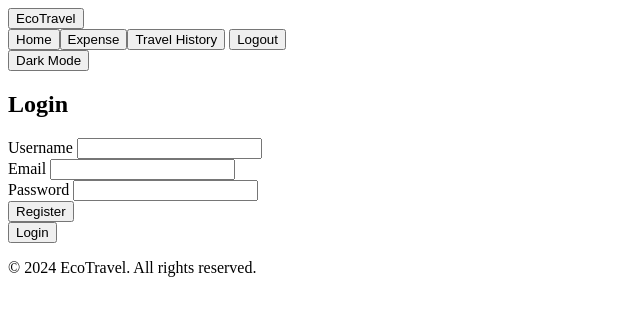
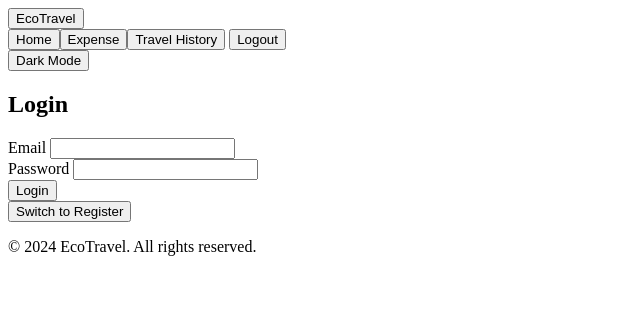
Before and after one commit to Ayush-vachhani/ECO_FRIENDLY_TRAVEL_PLANNER, a SvelteKit app: page /register in a window 1280 px wide. Shown: the top 316 px of the page, without its empty margins (0-640 px from the left). Built offline with nearby package versions, Linux system fonts and the light colour scheme; a web font is replaced by a local one; what pocketbase would draw is missing.

Commit message:
Updated layout and registration method.

```diff
--- a/src/routes/+layout.svelte
+++ b/src/routes/+layout.svelte
@@ -27,14 +27,14 @@
 
     <div class="flex space-x-4">
         {#each Object.entries(routes) as [path, name]}
-            {#if $page.url.pathname !== path && name !== 'Register'}
+            {#if $page.url.pathname !== path && $currentUser}
                 <button class="btn btn-outline btn-primary" on:click={() => goto(path)}>{name}</button>
             {/if}
         {/each}
         {#if $currentUser}
             <button class="btn btn-outline btn-primary" on:click={logout}>Logout</button>
-        {:else}
-            <button class="btn btn-outline btn-primary" on:click={() => goto('/register')}>Logout</button>
+        {:else if $page.url.pathname !== '/register'}
+            <button class="btn btn-outline btn-primary" on:click={() => goto('/register')}>Register</button>
         {/if}
     </div>
 
--- a/src/routes/register/+page.svelte
+++ b/src/routes/register/+page.svelte
@@ -5,16 +5,10 @@
     let username = '';
     let email = '';
     let password = '';
-
-    export let form: registerForm;
-
-    interface registerForm {
-        email: string;
-        password: string;
-        username: string;
-    }
+    let isLoggingIn = true;
 
     async function register() {
+        if (!isLoggingIn) {
             const data = {
                 "username": username,
                 "email": email,
@@ -22,14 +16,23 @@
                 "password": password,
                 "passwordConfirm": password,
             };
+            try {
                 await pb.collection('users').create(data);
+            }
+            catch (e) {
+                alert("Invalid credentials or record not found")
+            }
+            finally {
+                return;
+            }
+        }
+        try {
             await pb.collection('users').authWithPassword(email, password);
             await goto('/');
         }
-
-    async function login() {
-        await pb.collection('users').authWithPassword(email, password);
-        await goto('/');
+        catch (e) {
+            alert("Invalid credentials or record not found");
+        }
     }
 </script>
 
@@ -37,21 +40,19 @@
     .card {
         width: 400px;
     }
-
-    .card-title {
-        text-align: center;
-    }
 </style>
 
 <div class="flex justify-center items-center h-screen">
     <div class="card mx-auto max-w-2xl shadow-2xl bg-base-100"> <!-- Adjusting max-w-2xl for a wider card body -->
         <div class="card-body px-6 py-8"> <!-- Adding padding for the card body -->
             <h2 class="text-center text-xl font-bold">Login</h2>
-            <form class="space-y-6"> <!-- Adjusting space between form controls -->
+            <form class="space-y-6">
+                {#if !isLoggingIn}
                 <div class="form-control">
                     <label class="label" for="email">Username</label>
                     <input bind:value={username} class="input input-bordered" name="username">
                 </div>
+                {/if}
                 <div class="form-control">
                     <label class="label" for="email">Email</label>
                     <input bind:value={email} class="input input-bordered" type="email">
@@ -63,9 +64,16 @@
                 </div>
 
                 <div class="flex justify-between items-center">
-                    <button class="btn btn-primary" on:click={register}>Register</button>
-                    <div class="w-4"></div> <!-- Adding space between buttons -->
-                    <button class="btn btn-primary" on:click={login}>Login</button>
+                    <button class="btn btn-primary" on:click={register}>Login</button>
+                    <div class="w-4"></div>
+                    <button class="btn btn-primary" on:click={() => isLoggingIn = !isLoggingIn}>
+                        Switch to
+                        {#if isLoggingIn}
+                            Register
+                        {:else}
+                            Login
+                        {/if}
+                    </button>
                 </div>
             </form>
         </div>
```
Lines whose indentation alone changed are shown as unchanged.
